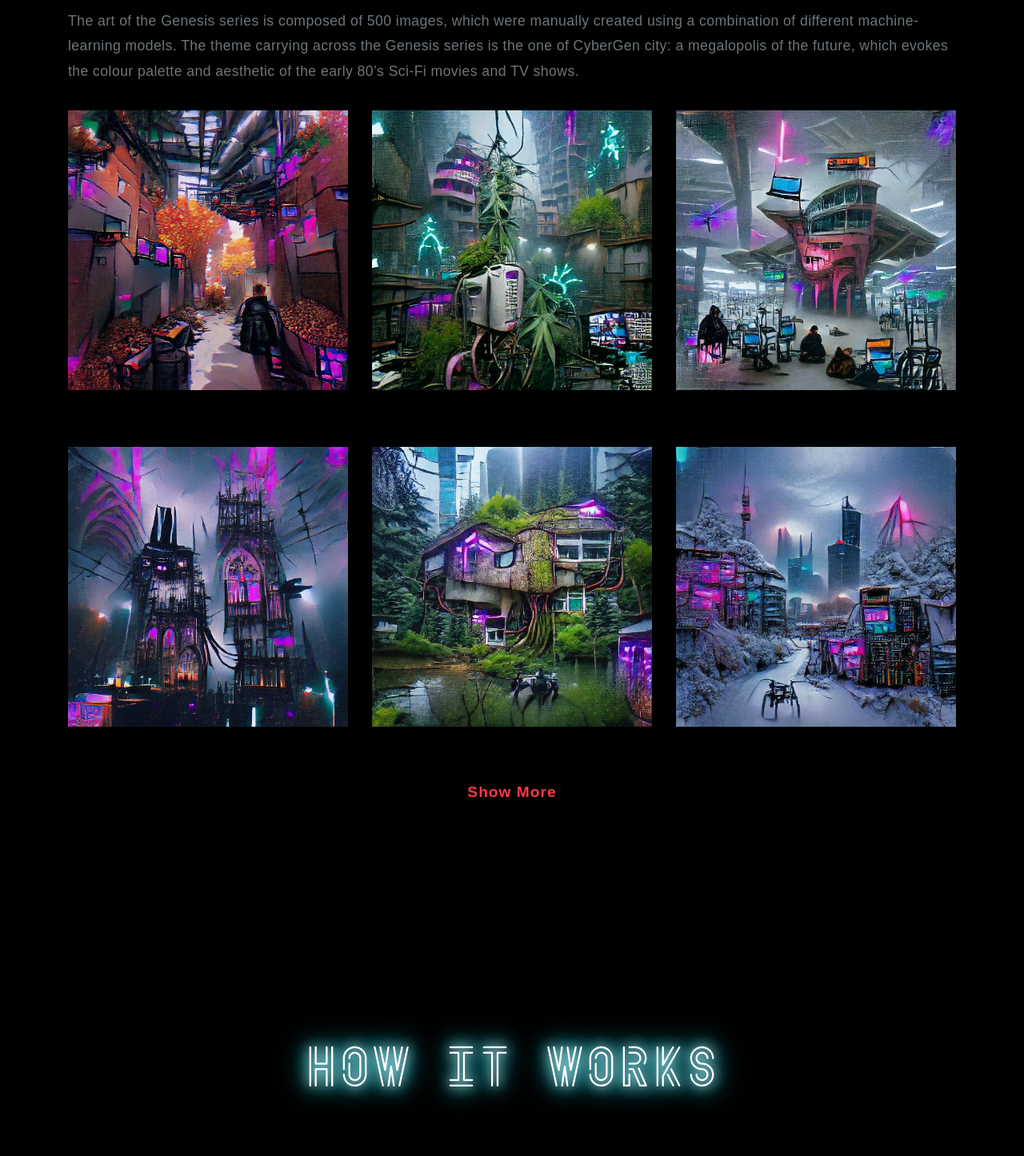
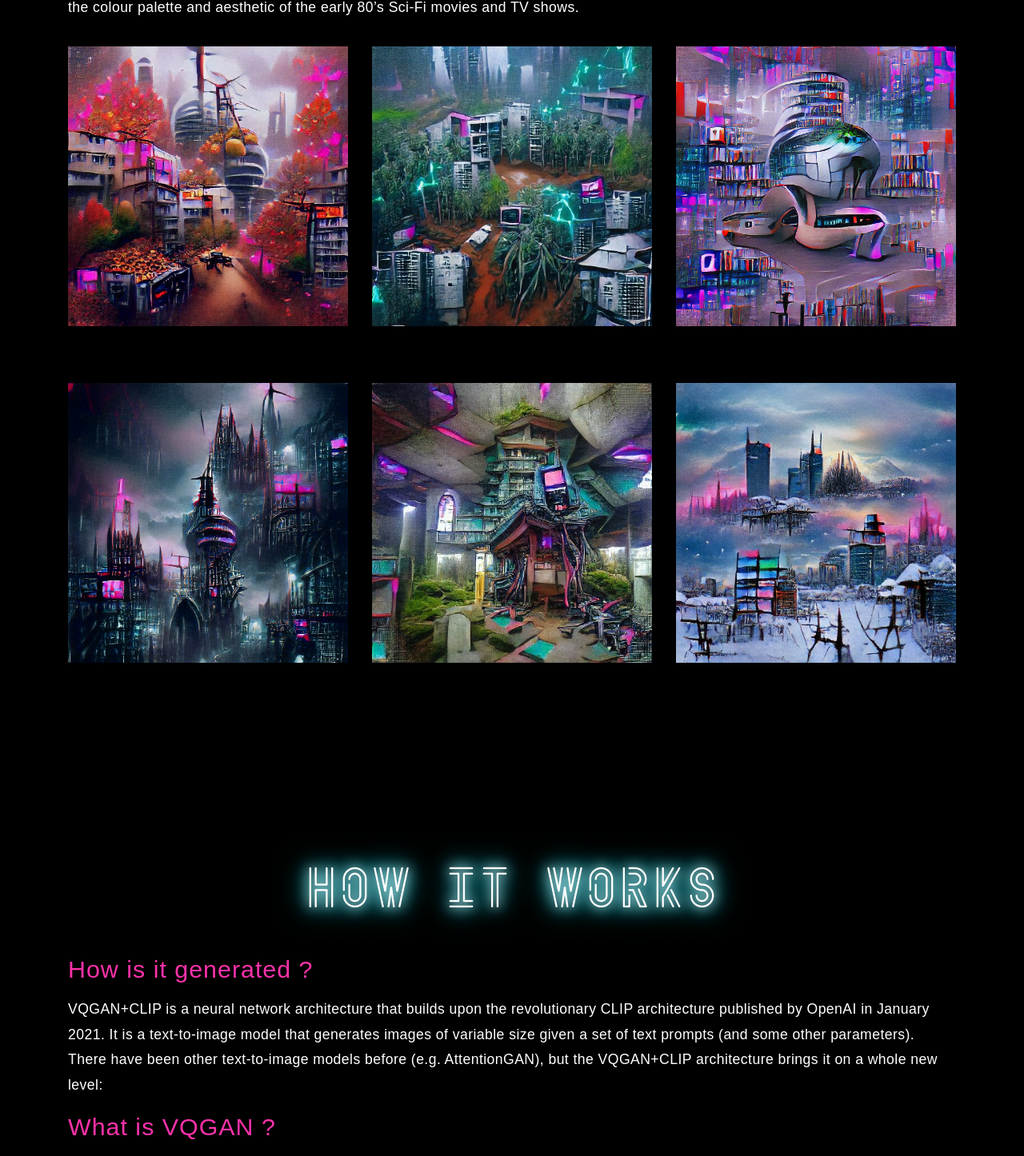
Before and after one commit to dar1ooo/CyberGen-landing-page, an Angular app: page / in a window 1280 px wide. Shown: the part 1895-3341 px from the top of the page at 80% size. Built offline with nearby package versions, Linux system fonts and the light colour scheme.

Commit message:
updated gallery section too have less images andlook cleaner

```diff
--- a/src/app/app.component.scss
+++ b/src/app/app.component.scss
@@ -175,7 +175,7 @@ h6,
 p {
   font-size: 1.1rem;
   line-height: 1.8;
-  color: #6e757a;
+  color: #fff;
   margin-bottom: 15px;
   letter-spacing: 0.025em;
 }
@@ -286,7 +286,9 @@ p {
     padding-top: 1rem;
   }
 }
-
+.section-header {
+  margin-bottom: 2.5rem;
+}
 .navbar-nav .dropdown-menu {
   text-align: center;
   border: 0;
--- a/src/app/components/ai-explanation/cyber.ai.component.html
+++ b/src/app/components/ai-explanation/cyber.ai.component.html
@@ -6,9 +6,7 @@
           <h1 class="section-header">How it works</h1>
         </div>
       </div>
-      <div class="heading-wrapper">
-        <h5>How is it generated ?</h5>
-      </div>
+      <h3 class="sub-title">How is it generated ?</h3>
       <p width="100%">
         VQGAN+CLIP is a neural network architecture that builds upon the
         revolutionary CLIP architecture published by OpenAI in January 2021. It
@@ -17,7 +15,7 @@
         text-to-image models before (e.g. AttentionGAN), but the VQGAN+CLIP
         architecture brings it on a whole new level:
       </p>
-      <h5>What is VQGAN ?</h5>
+      <h3 class="sub-title">What is VQGAN ?</h3>
 
       <ul>
         <li>VQGAN = Vector Quantized Generative Adversarial Network</li>
@@ -31,7 +29,7 @@
           Heidelberg (2020)
         </li>
       </ul>
-      <h5>What is CLIP ?</h5>
+      <h3 class="sub-title">What is CLIP ?</h3>
 
       <ul>
         <li>CLIP = Contrastive Language-Image Pretraining</li>
--- a/src/app/components/ai-explanation/cyber.ai.component.scss
+++ b/src/app/components/ai-explanation/cyber.ai.component.scss
@@ -99,3 +99,7 @@
 .hide-me {
   display: none;
 }
+
+.sub-title {
+  color: #FC32AA;
+}
--- a/src/app/components/gallery/cyber.gallery.component.html
+++ b/src/app/components/gallery/cyber.gallery.component.html
@@ -5,104 +5,14 @@
         <div class="col-12">
           <h1 class="section-header">Our Art</h1>
           <p>
-            The art of the Genesis series is composed of 500 images,
-            which were manually created using a combination of different
-            machine-learning models. The theme carrying across the Genesis
-            series is the one of CyberGen city: a megalopolis of the future,
-            which evokes the colour palette and aesthetic of the early 80’s
-            Sci-Fi movies and TV shows.
+            The art of the Genesis series is composed of 500 images, which were
+            manually created using a combination of different machine-learning
+            models. The theme carrying across the Genesis series is the one of
+            CyberGen city: a megalopolis of the future, which evokes the colour
+            palette and aesthetic of the early 80’s Sci-Fi movies and TV shows.
           </p>
         </div>
       </div>
-      <div class="row">
-        <div class="col-12 col-lg-4 work-box">
-          <div class="photobox photobox_type10">
-            <div class="photobox__previewbox">
-              <!-- Replace Patch to Image Under -->
-              <img
-                src="../assets/images/nft/1.png"
-                class="photobox__preview"
-                alt="Preview"
-              />
-              <!-- Replace Image Title Under -->
-              <span class="photobox__label">Awesome Work</span>
-            </div>
-          </div>
-        </div>
-        <div class="col-12 col-lg-4 work-box">
-          <div class="photobox photobox_type10">
-            <div class="photobox__previewbox">
-              <!-- Replace Patch to Image Under -->
-              <img
-                src="../assets/images/nft/2.png"
-                class="photobox__preview"
-                alt="Preview"
-              />
-              <!-- Replace Image Title Under -->
-              <span class="photobox__label">Awesome Work</span>
-            </div>
-          </div>
-        </div>
-        <div class="col-12 col-lg-4 work-box">
-          <div class="photobox photobox_type10">
-            <div class="photobox__previewbox">
-              <!-- Replace Patch to Image Under -->
-              <img
-                src="../assets/images/nft/3.png"
-                class="photobox__preview"
-                alt="Preview"
-              />
-              <!-- Replace Image Title Under -->
-              <span class="photobox__label">Awesome Work</span>
-            </div>
-          </div>
-        </div>
-      </div>
-      <div class="row">
-        <div class="col-12 col-lg-4 work-box">
-          <div class="photobox photobox_type10">
-            <div class="photobox__previewbox">
-              <!-- Replace Patch to Image Under -->
-              <img
-                src="../assets/images/nft/4.png"
-                class="photobox__preview"
-                alt="Preview"
-              />
-              <!-- Replace Image Title Under -->
-              <span class="photobox__label">Awesome Work</span>
-            </div>
-          </div>
-        </div>
-        <div class="col-12 col-lg-4 work-box">
-          <div class="photobox photobox_type10">
-            <div class="photobox__previewbox">
-              <!-- Replace Patch to Image Under -->
-              <img
-                src="../assets/images/nft/5.png"
-                class="photobox__preview"
-                alt="Preview"
-              />
-              <!-- Replace Image Title Under -->
-              <span class="photobox__label">Awesome Work</span>
-            </div>
-          </div>
-        </div>
-        <div class="col-12 col-lg-4 work-box">
-          <div class="photobox photobox_type10">
-            <div class="photobox__previewbox">
-              <!-- Replace Patch to Image Under -->
-              <img
-                src="../assets/images/nft/6.png"
-                class="photobox__preview"
-                alt="Preview"
-              />
-              <!-- Replace Image Title Under -->
-              <span class="photobox__label">Awesome Work</span>
-            </div>
-          </div>
-        </div>
-      </div>
-      <div [ngClass]="showMoreImages === false ? 'hide' : ''">
       <div class="row">
         <div class="col-12 col-lg-4 work-box">
           <div class="photobox photobox_type10">
@@ -160,7 +70,7 @@
             </div>
           </div>
         </div>
-          <div class="col-12 col-lg-4 work-box">
+        <div class="hide-image col-12 col-lg-4 work-box">
           <div class="photobox photobox_type10">
             <div class="photobox__previewbox">
               <!-- Replace Patch to Image Under -->
@@ -174,7 +84,7 @@
             </div>
           </div>
         </div>
-          <div class="col-12 col-lg-4 work-box">
+        <div class="hide-image col-12 col-lg-4 work-box">
           <div class="photobox photobox_type10">
             <div class="photobox__previewbox">
               <!-- Replace Patch to Image Under -->
@@ -190,14 +100,5 @@
         </div>
       </div>
     </div>
-      <div class="row">
-        <div class="col-12 more-btn">
-          <!-- Show Me More/Less Button -->
-          <a class="more-btn-inside" (click)="showMoreImagesClicked()">{{
-            showMoreImages === false ? "Show More" : "Show Less"
-          }}</a>
-        </div>
-      </div>
-    </div>
   </div>
 </section>
--- a/src/app/components/gallery/cyber.gallery.component.scss
+++ b/src/app/components/gallery/cyber.gallery.component.scss
@@ -34,7 +34,6 @@
 }
 
 .photobox_type10 {
-
   .photobox__label {
     width: 95%;
     text-align: center;
@@ -60,3 +59,78 @@
   display: none;
   transition: all 0.3s ease;
 }
+
+@media (max-width: 1700px) {
+  .hero-btns {
+    margin-bottom: 200px;
+  }
+}
+
+@media (max-width: 1500px) {
+  .hero img {
+    margin-top: 130px;
+  }
+}
+
+@media (max-width: 1350px) {
+  .hero-btns {
+    margin-bottom: 140px;
+  }
+}
+
+@media (max-width: 1199px) {
+  .nav-item {
+    padding: 0px;
+  }
+
+  .navbar-light .navbar-nav .nav-link {
+    font-size: 1rem;
+  }
+
+  .contact-btn button {
+    -webkit-box-shadow: none;
+    -moz-box-shadow: none;
+    box-shadow: none;
+    background-color: none;
+    font-size: 1rem;
+  }
+
+  .hero {
+    img {
+      margin-top: 150px;
+      width: 45%;
+    }
+
+    h1 {
+      margin-top: 150px;
+    }
+  }
+
+  h2 {
+    font-size: 2rem;
+    line-height: 3rem;
+  }
+
+  h3 {
+    font-size: 1.4rem;
+    line-height: 2rem;
+    margin-bottom: 20px;
+  }
+
+  .services p {
+    font-size: 0.8rem;
+  }
+
+  .hero-btns {
+    margin-bottom: 120px;
+  }
+}
+
+@media (max-width: 991px) {
+  .hide-image {
+    display: none;
+  }
+  .work-box {
+    margin-bottom: 0px;
+  }
+}
--- a/src/app/components/gallery/cyber.gallery.component.ts
+++ b/src/app/components/gallery/cyber.gallery.component.ts
@@ -7,12 +7,4 @@ import { Component, ViewEncapsulation } from '@angular/core';
   encapsulation: ViewEncapsulation.None,
 })
 export class GalleryComponent {
-  public showMoreImages = false;
-  public showMoreImagesClicked(): void {
-    if (this.showMoreImages) {
-      this.showMoreImages = false;
-    } else {
-      this.showMoreImages = true;
-    }
-  }
 }
```
Lines whose indentation alone changed are shown as unchanged.
